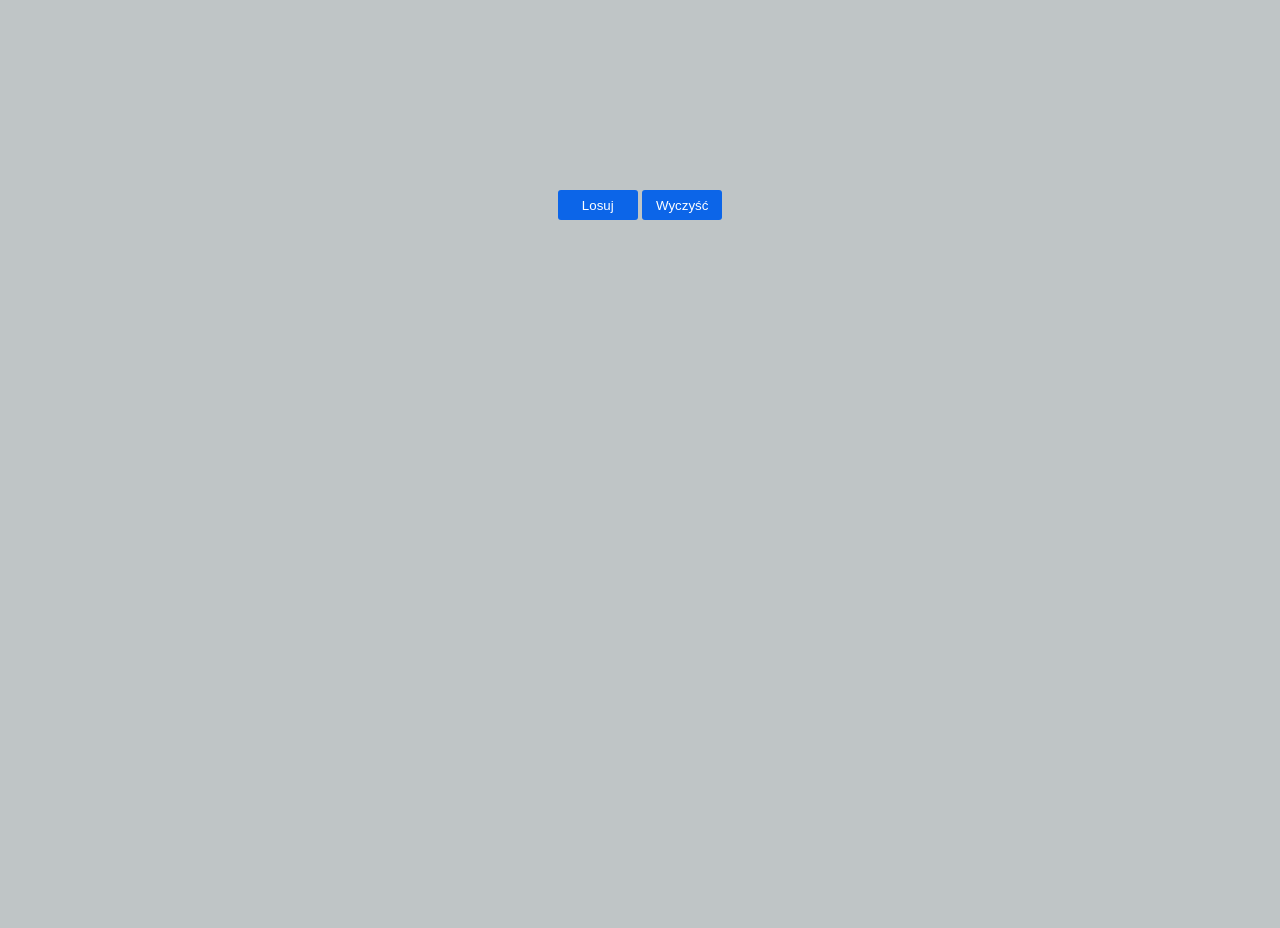
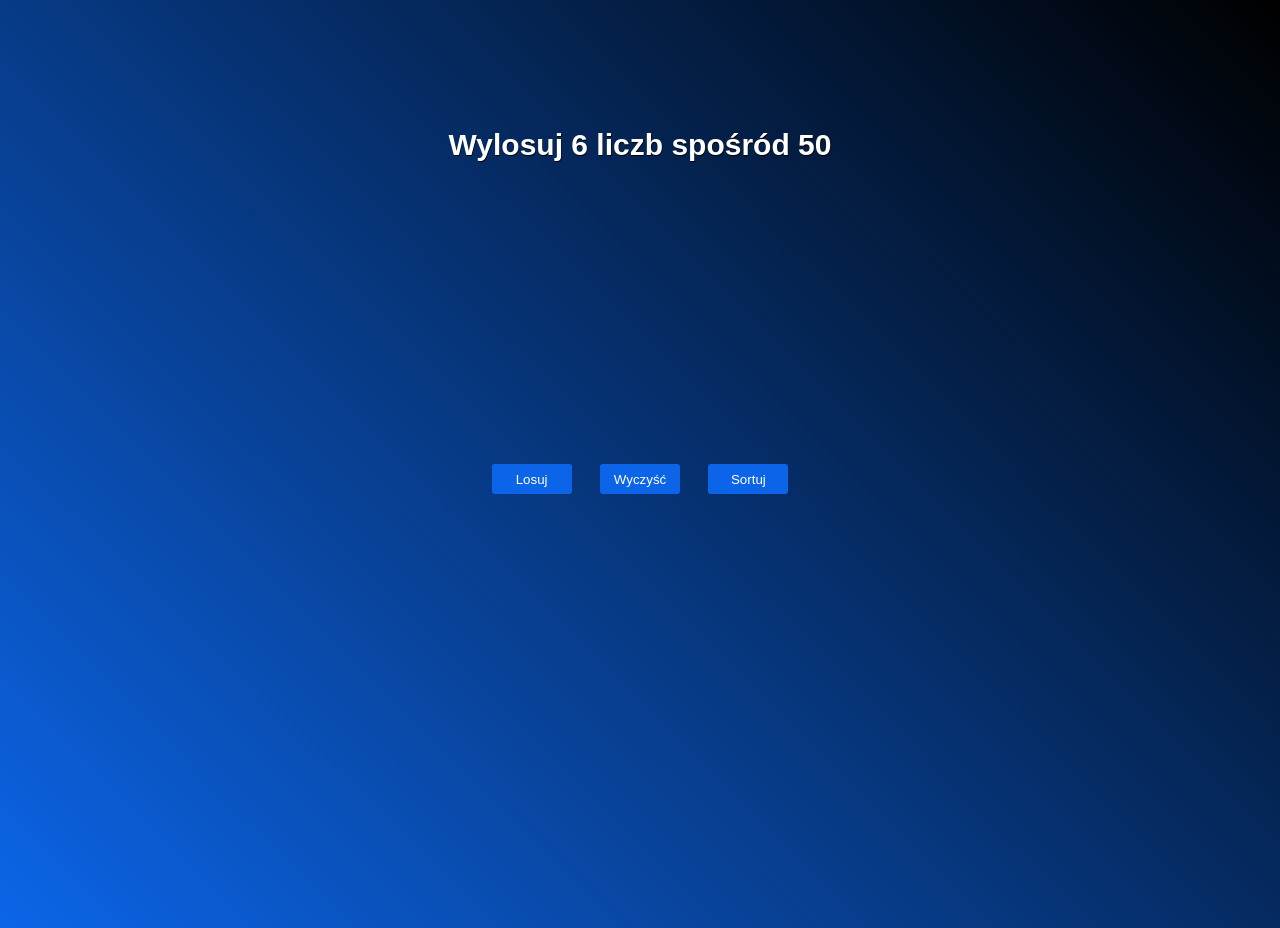
Before and after one commit to matuzalema/Random-Number, a plain HTML site: page RandomNumberMachine/index.html in a window 1280 px wide. Before the commit the page ends 800 px from the top, so only its background shows below. Drawn offline with nearby package versions, Linux system fonts and the light colour scheme.

Commit message:
Add sort and cancel

```diff
--- a/RandomNumberMachine/index.html
+++ b/RandomNumberMachine/index.html
@@ -6,11 +6,12 @@
 	<link rel="stylesheet" href="style.css">
 </head>
 <body>
+	<h2> Wylosuj 6 liczb spośród 50</h2>
 	<section>
-
 	</section>
 	<button id="losuj">Losuj</button>
 	<button id="clear">Wyczyść</button>
+	<button id="sort">Sortuj</button>
 
 	<script src="https://cdnjs.cloudflare.com/ajax/libs/jquery/3.2.1/jquery.min.js"></script>
 	<script src="https://cdnjs.cloudflare.com/ajax/libs/jquery.simpleWeather/3.1.0/jquery.simpleWeather.min.js"></script>
--- a/RandomNumberMachine/script.js
+++ b/RandomNumberMachine/script.js
@@ -5,11 +5,8 @@ var result = [];
 
 function rysuj(){
 	 //zerowanie
- 	var dupa = document.getElementsByClassName('number');
  	$(".number").remove();
  for (var i = 0; i < result.length; i++) {
-
-
  	const newRandomNumber = document.createElement('div');
 
 	newRandomNumber.textContent = result[i];
@@ -18,8 +15,6 @@ function rysuj(){
 	const section = document.querySelector('section');
 	section.appendChild(newRandomNumber);
  };
-
-
 }
 
 
@@ -37,18 +32,23 @@ function losowanie(){
 
 
 	result.push(wynikLosowania);
-
- rysuj()
-
-
+ 	rysuj()
 };
 
 
 
 randomButton.addEventListener("click", losowanie);
-
 clearButton.addEventListener("click", function(){
 	result=[];
 	rysuj();
-	console.log("dupa");
 });
+
+const sortButton = document.getElementById('sort');
+
+sortButton.addEventListener('click', function(){
+	console.log(result);
+	result.sort(function(a,b){
+		return a-b;
+	});
+	rysuj();
+});
--- a/RandomNumberMachine/style.css
+++ b/RandomNumberMachine/style.css
@@ -1,12 +1,19 @@
+*{
+	margin:0;
+	padding: 0;
+}
+html{
+	font-family: arial;
+	font-size: 10px;
+}
 body{
-	background-color: #BFC5C6;
-	display: flex;
+	dysplay:flex;
+	display: block;
 	align-items: center;
 	justify-content:center;
 	text-align: center;
-	margin-top: 40px;
-	display: block;
-	font-family: arial;
+	height: 100vh;
+	background-image: linear-gradient(45deg, #0C65E8 0%, black 100%);
 }
 
 .number{
@@ -20,12 +27,15 @@ body{
 	border: 2px solid white;
 	margin-left: 6px;
 	padding: 5px;
+
 }
 section{
 	display: flex;
 	justify-content:center;
 	flex-direction:row;
 	height: 100px;
+	text-align: center;
+	align-items: center;
 }
 
 button{
@@ -37,7 +47,10 @@ button{
 	background-color:#0C65E8;
 	color:white;
 	transition: .7s;
-	margin-top: 50px;
+	margin-top:8%;
+	margin-left: 1%;
+	margin-right: 1%;
+
 }
 
 button:hover{
@@ -45,3 +58,10 @@ button:hover{
 	background-color:  #680CE8;
 	border: 0.5px solid white;
 }
+h2{
+	color:white;
+	font-size: 3rem;
+	margin-top: 10%;
+	text-shadow:.5px 0.5px black;
+	margin-bottom: 10rem;
+}
```
Also changed, not shown: RandomNumberMachine/roll-the-dice-craps-board-game-points-122427.jpeg (added).
